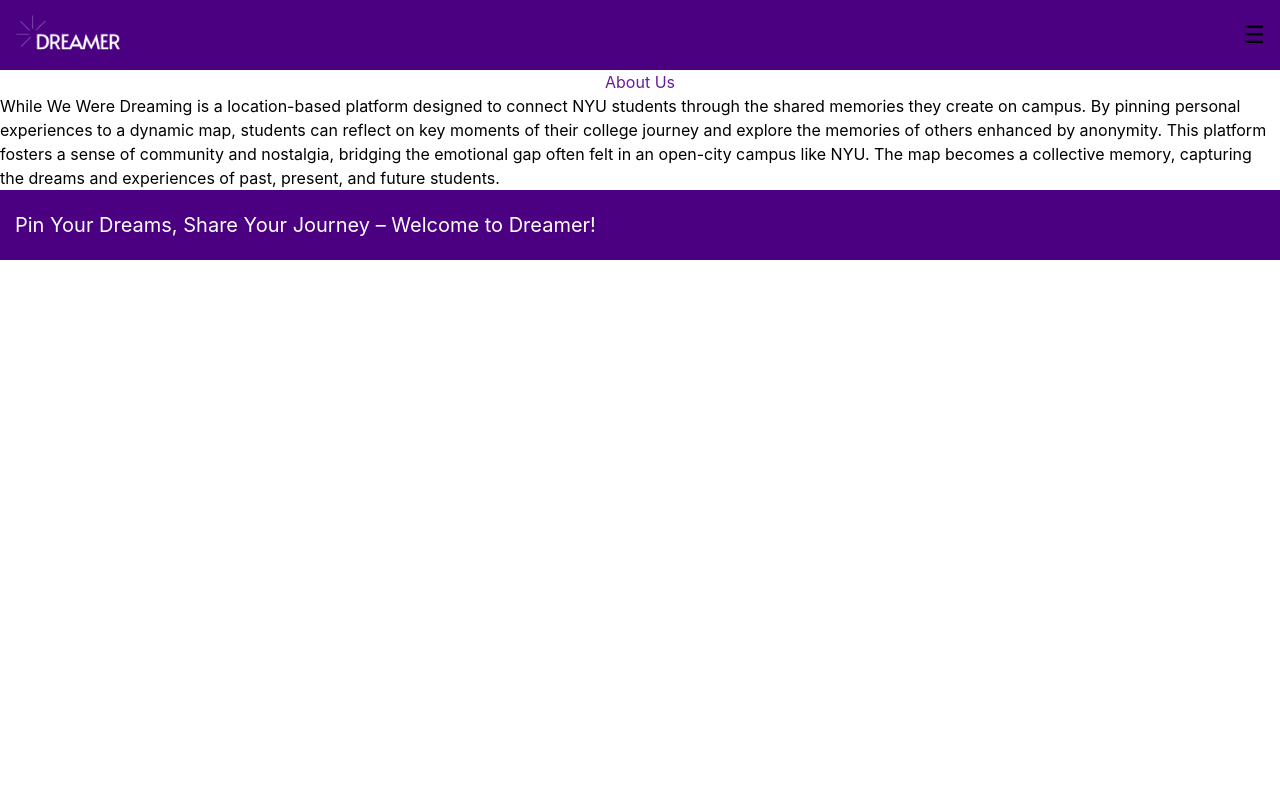
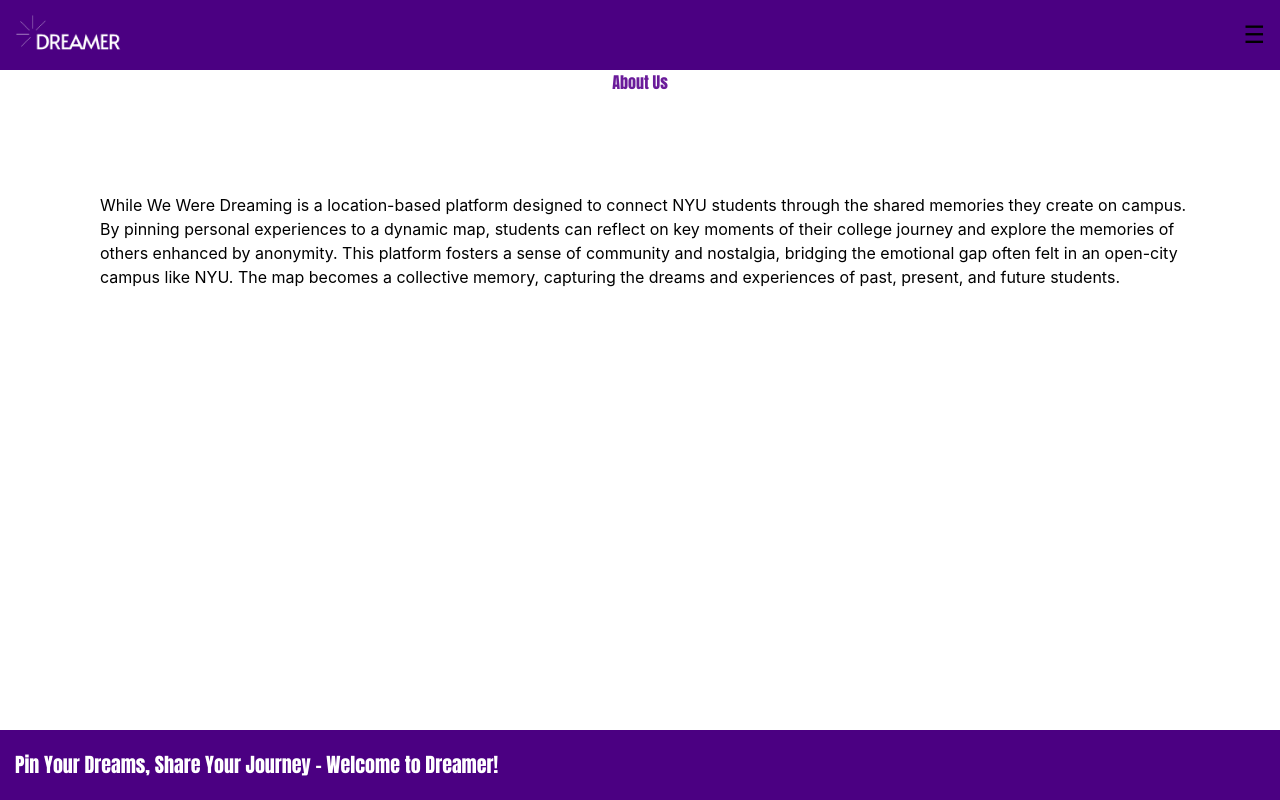
Before and after one commit to vishnukommuri326/Dreamers, a React (Create React App) app in the folder front-end/: page /about in a window 1280 px wide. Built offline with nearby package versions, Linux system fonts and the light colour scheme.

Commit message:
Fixed the footer to extend to the end of page, formatted about us but still needs image

```diff
--- /dev/null
+++ b/front-end/src/assets/styles/About.css
@@ -0,0 +1,13 @@
+
+h1 {
+
+    font-family: Impact, sans-serif;
+    color: #050404;
+
+    }
+
+
+
+h2 {
+    padding: 25px 75px 75px 100px;
+}
--- a/front-end/src/assets/styles/App.css
+++ b/front-end/src/assets/styles/App.css
@@ -8,6 +8,10 @@ body, html, #root {
   display: flex;
   flex-direction: column;
   height: 100vh;
+}
+
+.App-main{
+  flex-grow: 1;
 }
 
 .App-header {
@@ -26,6 +30,7 @@ body, html, #root {
   background-color: #4B0082; /* Purple color */
   padding: 15px;
   height: 70px;
+  position: relative;
 }
 
 .App-footer h1{
--- a/front-end/src/pages/About.js
+++ b/front-end/src/pages/About.js
@@ -3,6 +3,8 @@
  * Use this file to create new pages as needed
  * Don't forget to add the new route to App.js
  */
+import '../assets/styles/About.css';
+import logo from '../assets/images/dreamer-1.png';
 
 
 const About = props => {
@@ -10,7 +12,13 @@ const About = props => {
       <div>
         <h1>About Us</h1>
 
-        While We Were Dreaming is a location-based platform designed to connect NYU students through the shared memories they create on campus. By pinning personal experiences to a dynamic map, students can reflect on key moments of their college journey and explore the memories of others enhanced by anonymity. This platform fosters a sense of community and nostalgia, bridging the emotional gap often felt in an open-city campus like NYU. The map becomes a collective memory, capturing the dreams and experiences of past, present, and future students.
+        <img src={logo} alt="Logo" className="logo" width = "200" height = "200" />
+
+
+
+
+        <h2> While We Were Dreaming is a location-based platform designed to connect NYU students through the shared memories they create on campus. By pinning personal experiences to a dynamic map, students can reflect on key moments of their college journey and explore the memories of others enhanced by anonymity. This platform fosters a sense of community and nostalgia, bridging the emotional gap often felt in an open-city campus like NYU. The map becomes a collective memory, capturing the dreams and experiences of past, present, and future students.</h2>
+
 
 
       </div>
```
